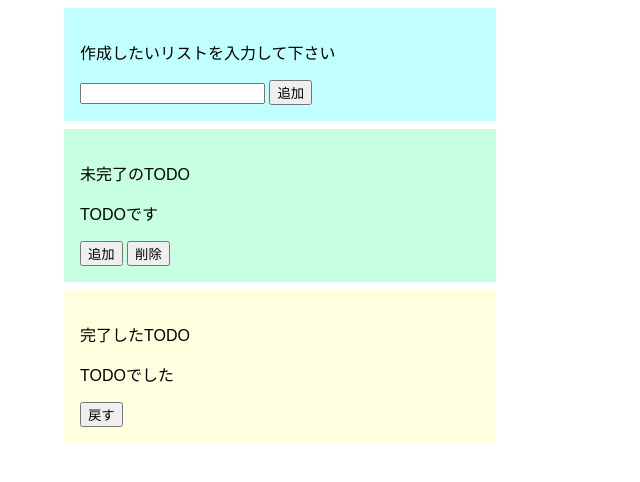
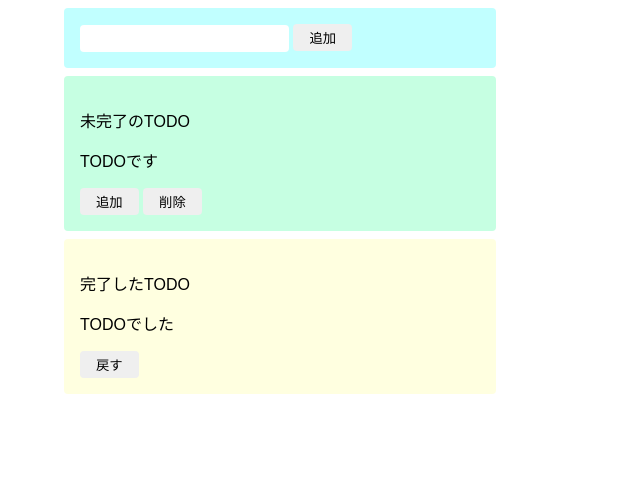
Before and after one commit to AyakoNakamoto-code/todo.js, a website built with Parcel: page index.html in a window 1280 px wide. Shown: the whole page, without its empty margins (0-640 px from the left). Built offline with nearby package versions, Linux system fonts and the light colour scheme.

Commit message:
input,buttonのcss追加

```diff
--- a/index.html
+++ b/index.html
@@ -7,12 +7,11 @@
 
   <body>
     <div class="input-area area">
-      <p>作成したいリストを入力して下さい</p>
       <input type="text" 　placeholder="TODOを入力..." />
       <button>追加</button>
     </div>
     <div class="incomplate-area area">
-      <p>未完了のTODO</p>
+      <p class="area-title">未完了のTODO</p>
       <div class="">
         <p>TODOです</p>
         <button>追加</button>
@@ -20,7 +19,7 @@
       </div>
     </div>
     <div class="conplete-area area">
-      <p>完了したTODO</p>
+      <p class="area-title">完了したTODO</p>
       <div class="">
         <p>TODOでした</p>
         <button>戻す</button>
--- a/src/styles.css
+++ b/src/styles.css
@@ -4,10 +4,30 @@ body {
   margin: 0;
   padding: 0;
 }
+
+input {
+  border-radius: 4px;
+  border: none;
+  padding: 6px 16px;
+  outline: none;
+}
+
+button {
+  border-radius: 4px;
+  border: none;
+  padding: 4px 16px;
+}
+button:hover {
+  background-color: #ff7fff;
+  color: #fff;
+  cursor: pointer;
+}
+
 .area {
   max-width: 400px;
-  margin: 8px 5%;
+  margin: 8px 5% 4px;
   padding: 1rem;
+  border-radius: 4px;
 }
 .input-area {
   background-color: #c1ffff;
```
